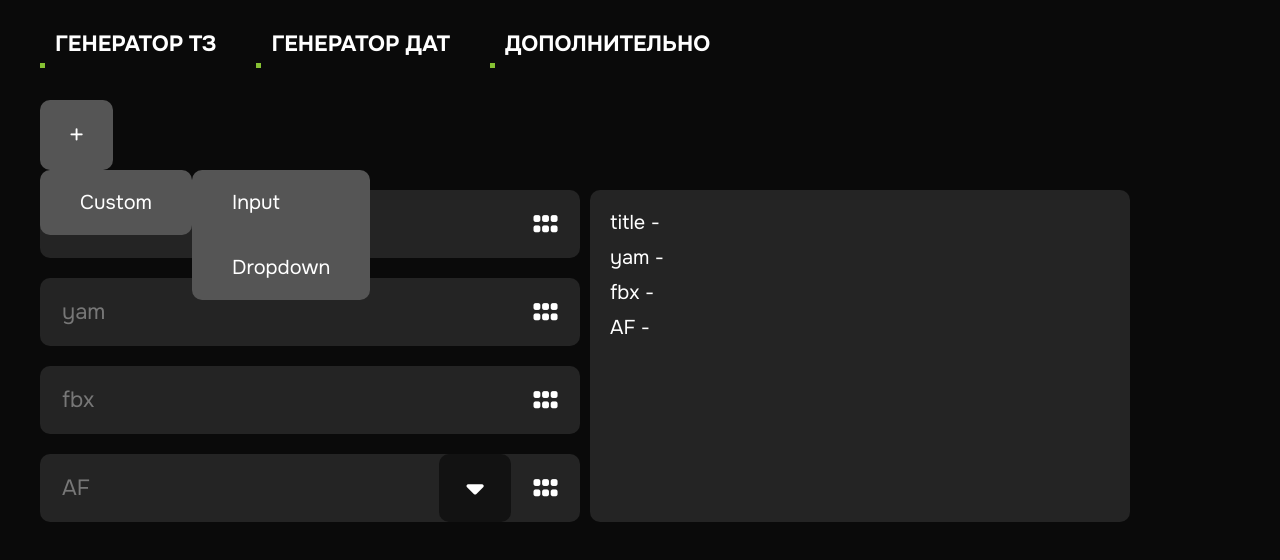
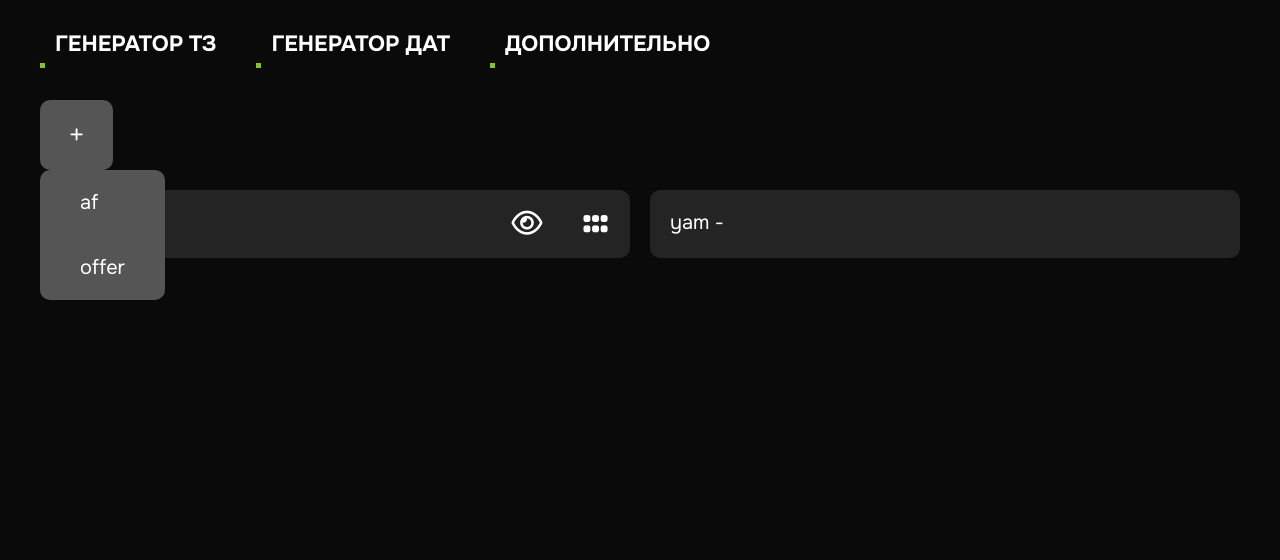
Before and after one commit to kiriushkin/content-manager-app-v2, a React (Create React App) app: page / in a window 1280 px wide. Both pictures are taken after a click on the button 76 px from the left and 135 px from the top of the page. Shown: the top 560 px of the page. Built offline with nearby package versions, Linux system fonts and the light colour scheme.

Commit message:
Fix dropdowns, add delete-zone, change elements

```diff
--- a/src/Components/Base/Dropdown/Dropdown.jsx
+++ b/src/Components/Base/Dropdown/Dropdown.jsx
@@ -2,7 +2,7 @@ import './Dropdown.scss';
 import { useState, useEffect, useRef } from 'react';
 import Input from '../Input/Input.jsx';
 
-const Dropdown = ({ options = [], ...props }) => {
+const Dropdown = ({ items = [], ...props }) => {
   const [isShown, setIsShown] = useState(false);
   const [currentOptions, setCurrentOptions] = useState([]);
   const [optionIndex, setOptionIndex] = useState(-1);
@@ -13,7 +13,7 @@ const Dropdown = ({ options = [], ...props }) => {
 
   useEffect(() => {
     setCurrentOptions(
-      options.filter((option) => option.match(new RegExp(value, 'i')))
+      items.filter((option) => option.match(new RegExp(value, 'i')))
     );
 
     setIsShown(value !== '');
@@ -46,10 +46,18 @@ const Dropdown = ({ options = [], ...props }) => {
             [optionIndex].click();
       }}
     >
-      <Input {...props} />
-      <button className="dropdown__btn" onClick={() => setIsShown(!isShown)}>
-        <i className="fa-solid fa-caret-down"></i>
-      </button>
+      <Input
+        {...props}
+        additionalOption={
+          <div
+            className="dropdown__btn input__option-icon"
+            onClick={() => setIsShown(!isShown)}
+          >
+            <i className="fa-solid fa-caret-down"></i>
+          </div>
+        }
+      />
+
       <dialog className="dropdown__options" ref={dialog} open={isShown}>
         {currentOptions.map((option, index) => (
           <div
--- a/src/Components/Base/Dropdown/Dropdown.scss
+++ b/src/Components/Base/Dropdown/Dropdown.scss
@@ -11,20 +11,8 @@
   }
 
   &__btn {
-    position: absolute;
-    top: 0;
-    right: 0;
-
-    padding: 1em;
-
-    display: flex;
-    justify-content: center;
-    align-items: center;
-    height: 100%;
-
     background-color: var(--black-1);
-
-    font-size: 1.25em;
+    border-radius: var(--border-radius);
   }
 
   &__options {
--- a/src/Components/Base/Input/Input.jsx
+++ b/src/Components/Base/Input/Input.jsx
@@ -2,7 +2,18 @@ import './Input.scss';
 import 'animate.css';
 import { Draggable } from 'react-beautiful-dnd';
 
-const Input = ({ isDraggable, id, index, title, onChange, value }) => {
+const Input = ({
+  isDraggable,
+  showInPreview,
+  isVisible,
+  changeVisibility,
+  id,
+  index,
+  title,
+  onChange,
+  value,
+  additionalOption,
+}) => {
   if (isDraggable)
     return (
       <Draggable draggableId={id} index={index}>
@@ -19,8 +30,24 @@ const Input = ({ isDraggable, id, index, title, onChange, value }) => {
               value={value}
             />
             <span className="input__title">{title}</span>
-            <div className="input__drag-zone" {...provided.dragHandleProps}>
-              <i className="fa-solid fa-grip"></i>
+            <div className="input__options">
+              {additionalOption}
+              {showInPreview ? (
+                <div
+                  className="input__option-icon"
+                  onClick={() => changeVisibility()}
+                >
+                  <i
+                    className="fa-regular fa-eye"
+                    style={{ opacity: isVisible ? 1 : 0.5 }}
+                  ></i>
+                </div>
+              ) : (
+                ''
+              )}
+              <div className="input__option-icon" {...provided.dragHandleProps}>
+                <i className="fa-solid fa-grip"></i>
+              </div>
             </div>
           </div>
         )}
--- a/src/Components/Base/Input/Input.scss
+++ b/src/Components/Base/Input/Input.scss
@@ -35,14 +35,21 @@
     transform: translateY(-50%);
 
     color: var(--gray-2);
+    text-transform: capitalize;
 
     transition: 0.3s;
   }
 
-  &__drag-zone {
+  &__options {
     position: absolute;
     top: 0;
     right: 0;
+
+    height: 100%;
+    display: flex;
+  }
+
+  &__option-icon {
     height: 100%;
     width: 2.5em;
 
@@ -51,5 +58,7 @@
     align-items: center;
 
     font-size: 1.25em;
+
+    cursor: pointer;
   }
 }
--- a/src/Components/TS-Generator/TS-Generator.jsx
+++ b/src/Components/TS-Generator/TS-Generator.jsx
@@ -5,59 +5,49 @@ import { DragDropContext, Droppable } from 'react-beautiful-dnd';
 import Context from './Context.js';
 import Block from './Block.jsx';
 import Input from '../Base/Input/Input.jsx';
-import { BLOCK_TYPES } from './BlockTypes.js';
+import { elements as testElements, schema } from './TestData.js';
 
 const TS_Generator = () => {
-  const data = [
-    {
-      type: BLOCK_TYPES.INPUT,
-      id: uuid(),
-      title: 'title',
-      value: '',
-    },
-    {
-      type: BLOCK_TYPES.INPUT,
-      id: uuid(),
-      title: 'yam',
-      value: '',
-    },
-    {
-      type: BLOCK_TYPES.INPUT,
-      id: uuid(),
-      title: 'fbx',
-      value: '',
-    },
-    {
-      type: BLOCK_TYPES.DROPDOWN,
-      id: uuid(),
-      title: 'AF',
-      value: '',
-      options: ['Lucky Online', 'Leadbit'],
-    },
-  ];
+  const [blocks, setBlocks] = useState([]);
+  const [elements, setElements] = useState([]);
+  const [preview, setPreview] = useState([]);
 
-  const [blocks, setBlocks] = useState(data);
-  const [preview, setPreview] = useState([]);
+  const [isDeleteVisible, setIsDeleteVisible] = useState(false);
 
   const [customItem, setCustomItem] = useState({ type: '', value: '' });
 
   const plusModal = useRef(null);
   const customModal = useRef(null);
 
+  const handleOnDragStart = () => {
+    setIsDeleteVisible(true);
+  };
+
   const handleOnDragEnd = (result) => {
     if (!result.destination) return;
 
-    const newInputs = [...blocks];
-    const [resorderedInput] = newInputs.splice(result.source.index, 1);
-    newInputs.splice(result.destination.index, 0, resorderedInput);
+    if (result.destination.droppableId === 'delete-zone') {
+      const newBlocks = [...blocks];
+      newBlocks.splice(result.source.index, 1);
+      setBlocks(newBlocks);
+    }
 
-    setBlocks(newInputs);
+    if (result.destination.droppableId === 'blocks') {
+      const newBlocks = [...blocks];
+      const [resorderedInput] = newBlocks.splice(result.source.index, 1);
+      newBlocks.splice(result.destination.index, 0, resorderedInput);
+
+      setBlocks(newBlocks);
+    }
+
+    setIsDeleteVisible(false);
   };
 
   const getPreview = () => {
     const text = [];
 
-    blocks.forEach(({ title, value }) => {
+    blocks.forEach(({ showInPreview, title, value, isVisible }) => {
+      if (!showInPreview || !isVisible) return;
       text.push(`${title} - ${value}`);
     });
 
@@ -77,11 +67,25 @@ const TS_Generator = () => {
   };
 
   useEffect(() => {
+    setBlocks(
+      schema.map((item) => ({
+        ...item,
+        value: '',
+        isVisible: item.isVisible ? item.isVisible : true,
+      }))
+    );
+    setElements(testElements);
+  }, []);
+
+  useEffect(() => {
     setPreview(getPreview());
   }, [blocks]);
 
   return (
-    <DragDropContext onDragEnd={handleOnDragEnd}>
+    <DragDropContext
+      onDragEnd={handleOnDragEnd}
+      onDragStart={handleOnDragStart}
+    >
       <Context.Provider value={{}}>
         <div className="ts-gen ts-gen__container">
           <div className="ts-gen__panel">
@@ -100,71 +104,60 @@ const TS_Generator = () => {
                   className="ts-gen__plus-dialog-bg"
                   onClick={() => plusModal.current.close()}
                 ></div>
+                {elements.map((element) => {
+                  const { id, title } = element;
+                  if (blocks.find((block) => block.id === id)) return '';
+
+                  return (
                     <div
+                      key={id}
                       className="ts-gen__plus-dialog-item"
                       onClick={() => {
                         plusModal.current.close();
-                    customModal.current.showModal();
+                        // customModal.current.showModal();
+                        setBlocks([
+                          ...blocks,
+                          { ...element, value: '', isVisible: true },
+                        ]);
                       }}
                     >
-                  <div className="ts-gen__plus-dialog-title">Custom</div>
-
-                  <div className="ts-gen__plus-dialog-item ts-gen__plus-dialog-subitem">
-                    <div
-                      className="ts-gen__plus-dialog-title"
-                      onClick={() =>
-                        setCustomItem({
-                          ...customItem,
-                          type: BLOCK_TYPES.INPUT,
-                        })
-                      }
-                    >
-                      Input
+                      <div className="ts-gen__plus-dialog-title">{title}</div>
                     </div>
-                    <div
-                      className="ts-gen__plus-dialog-title"
-                      onClick={() =>
-                        setCustomItem({
-                          ...customItem,
-                          type: BLOCK_TYPES.DROPDOWN,
-                        })
-                      }
-                    >
-                      Dropdown
-                    </div>
-                  </div>
-                </div>
+                  );
+                })}
               </dialog>
             </div>
           </div>
 
-          <Droppable droppableId="inputs">
+          <Droppable droppableId="blocks">
             {(provided) => (
               <div
-                className="ts-gen__block"
+                className="ts-gen__section"
                 {...provided.droppableProps}
                 ref={provided.innerRef}
               >
-                {blocks.map(({ id, type, title, value, options }, index) => {
+                {blocks.map(({ id, ...props }, index) => {
                   return (
-                    <div className="ts-gen__row" key={id}>
                     <Block
-                        type={type}
+                      id={id}
+                      key={id}
                       isDraggable={true}
-                        id={id}
                       index={index}
-                        title={title}
-                        options={options}
-                        value={value}
+                      {...props}
                       onChange={(eOrValue) => {
-                          const newInputs = [...blocks];
-                          newInputs[index].value = eOrValue?.target
+                        const newBlocks = [...blocks];
+                        newBlocks[index].value = eOrValue?.target
                           ? eOrValue.target.value
                           : eOrValue;
-                          setBlocks(newInputs);
+                        setBlocks(newBlocks);
+                      }}
+                      changeVisibility={() => {
+                        const newBlocks = [...blocks];
+                        newBlocks[index].isVisible =
+                          !newBlocks[index].isVisible;
+                        setBlocks(newBlocks);
                       }}
                     />
-                    </div>
                   );
                 })}
 
@@ -173,9 +166,22 @@ const TS_Generator = () => {
             )}
           </Droppable>
 
-          <div className="ts-gen__block">
+          <div className="ts-gen__section">
             <div className="ts-gen__preview">{preview}</div>
           </div>
+
+          <Droppable droppableId="delete-zone">
+            {(provided) => (
+              <div
+                className="ts-gen__panel ts-gen__delete-zone"
+                ref={provided.innerRef}
+                {...provided.droppableProps}
+                style={{ opacity: isDeleteVisible ? 1 : 0 }}
+              >
+                <i className="fa-solid fa-trash"></i>
+              </div>
+            )}
+          </Droppable>
 
           <dialog
             className="ts-gen__modal"
--- a/src/Components/TS-Generator/TS-Generator.scss
+++ b/src/Components/TS-Generator/TS-Generator.scss
@@ -8,6 +8,7 @@
     padding-inline: 20px;
 
     display: flex;
+    justify-content: space-between;
     flex-wrap: wrap;
     gap: 10px;
   }
@@ -15,21 +16,6 @@
   &__panel {
     flex: 100% 1;
     margin-bottom: 10px;
-  }
-
-  &__block {
-    flex-basis: 100%;
-
-    display: flex;
-    flex-direction: column;
-    gap: 20px;
-  }
-
-  &__row {
-    display: flex;
-    flex-wrap: wrap;
-    justify-content: space-between;
-    // gap: 20px;
   }
 
   &__btn {
@@ -68,21 +54,6 @@
     }
   }
 
-  &__preview {
-    padding: 1em;
-    min-height: max(200px, 100%);
-
-    background-color: var(--black-2);
-
-    border-radius: var(--border-radius);
-
-    display: flex;
-    flex-direction: column;
-    gap: 10px;
-
-    font-size: 2rem;
-  }
-
   &__plus-dialog {
     z-index: 99;
     top: 70px;
@@ -93,6 +64,7 @@
     background-color: var(--gray);
     border: none;
     border-radius: var(--border-radius);
+    overflow: hidden;
 
     &-bg {
       position: fixed;
@@ -105,28 +77,55 @@
 
     &-item {
       position: relative;
-      border-radius: var(--border-radius);
-    }
 
-    &-subitem {
-      position: absolute;
-      top: 0;
-      left: 100%;
-
-      background-color: var(--gray);
-    }
-
-    &-title {
       padding: 1em 2em;
       font-size: 2rem;
-
-      border-radius: var(--border-radius);
       cursor: pointer;
 
       &:hover {
         background-color: var(--gray-2);
       }
     }
+  }
+
+  &__delete-zone {
+    height: 70px;
+    display: flex;
+    justify-content: center;
+    align-items: center;
+
+    background-color: var(--red);
+    border-radius: var(--border-radius);
+
+    font-size: 2.5rem;
+    transition: opacity 0.5s;
+  }
+
+  &__section {
+    flex-basis: 100%;
+
+    display: flex;
+    flex-direction: column;
+    gap: 20px;
+
+    &:has(.ts-gen__preview) {
+      min-height: max(200px, 100%);
+    }
+  }
+
+  &__preview {
+    padding: 1em;
+
+    background-color: var(--black-2);
+    border-radius: var(--border-radius);
+
+    height: 100%;
+
+    display: flex;
+    flex-direction: column;
+    gap: 10px;
+
+    font-size: 2rem;
   }
 
   &__modal {
@@ -155,8 +154,8 @@
 
 @media (min-width: 1024px) {
   .ts-gen {
-    &__block {
-      flex-basis: 45%;
+    &__section {
+      flex-basis: calc(50% - 10px);
     }
   }
 }
--- /dev/null
+++ b/src/Components/TS-Generator/TestData.js
@@ -0,0 +1,27 @@
+import { BLOCK_TYPES } from './BlockTypes.js';
+
+const elements = [
+  {
+    id: '1',
+    title: 'yam',
+    type: BLOCK_TYPES.INPUT,
+    showInPreview: true,
+  },
+  {
+    id: '2',
+    title: 'af',
+    type: BLOCK_TYPES.DROPDOWN,
+    items: ['Lucky Online', 'Leadbit'],
+    showInPreview: false,
+  },
+  {
+    id: '3',
+    title: 'offer',
+    type: BLOCK_TYPES.INPUT,
+    showInPreview: true,
+  },
+];
+
+const schema = [elements[0]];
+
+export { elements, schema };
```
Lines whose indentation alone changed are shown as unchanged.
